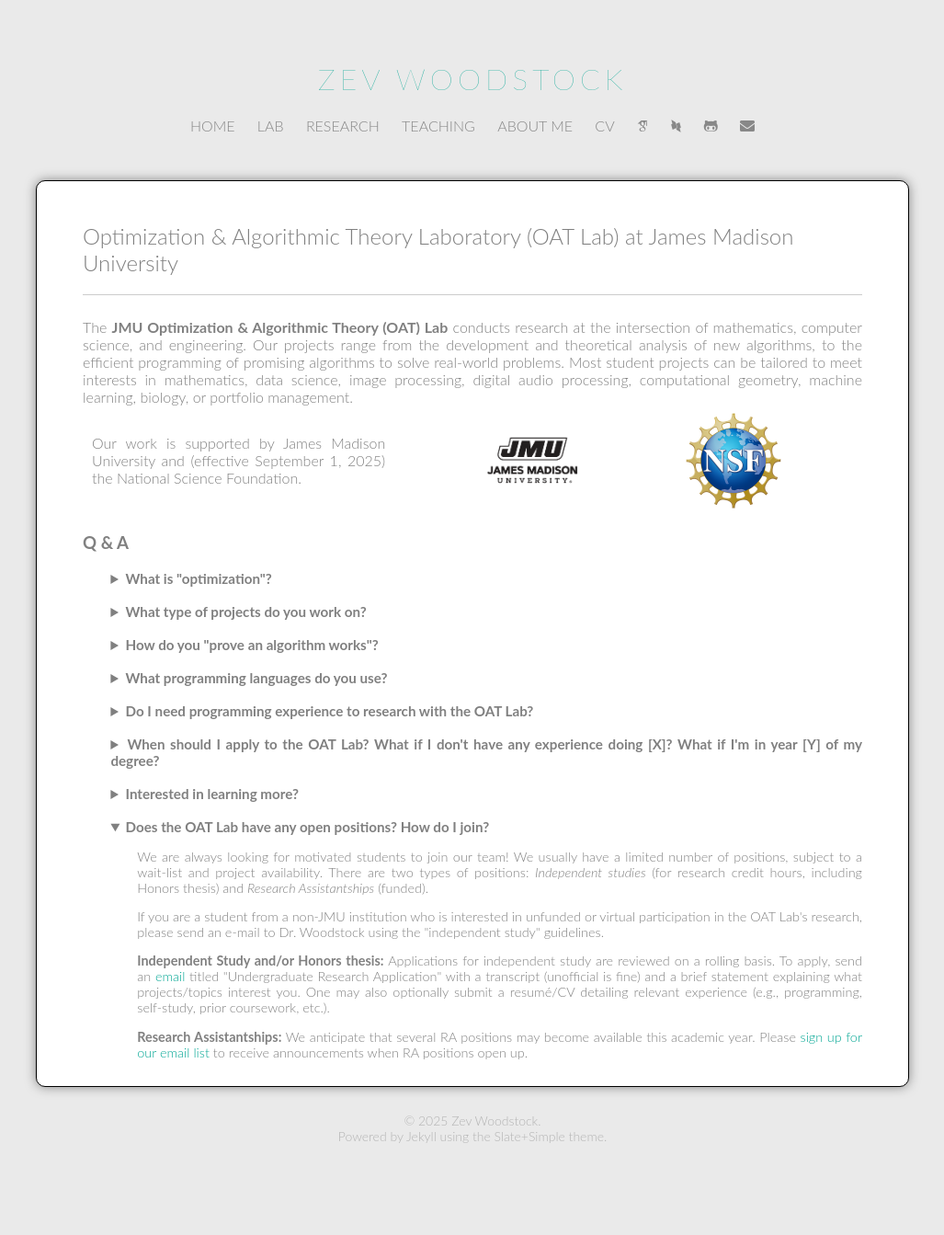
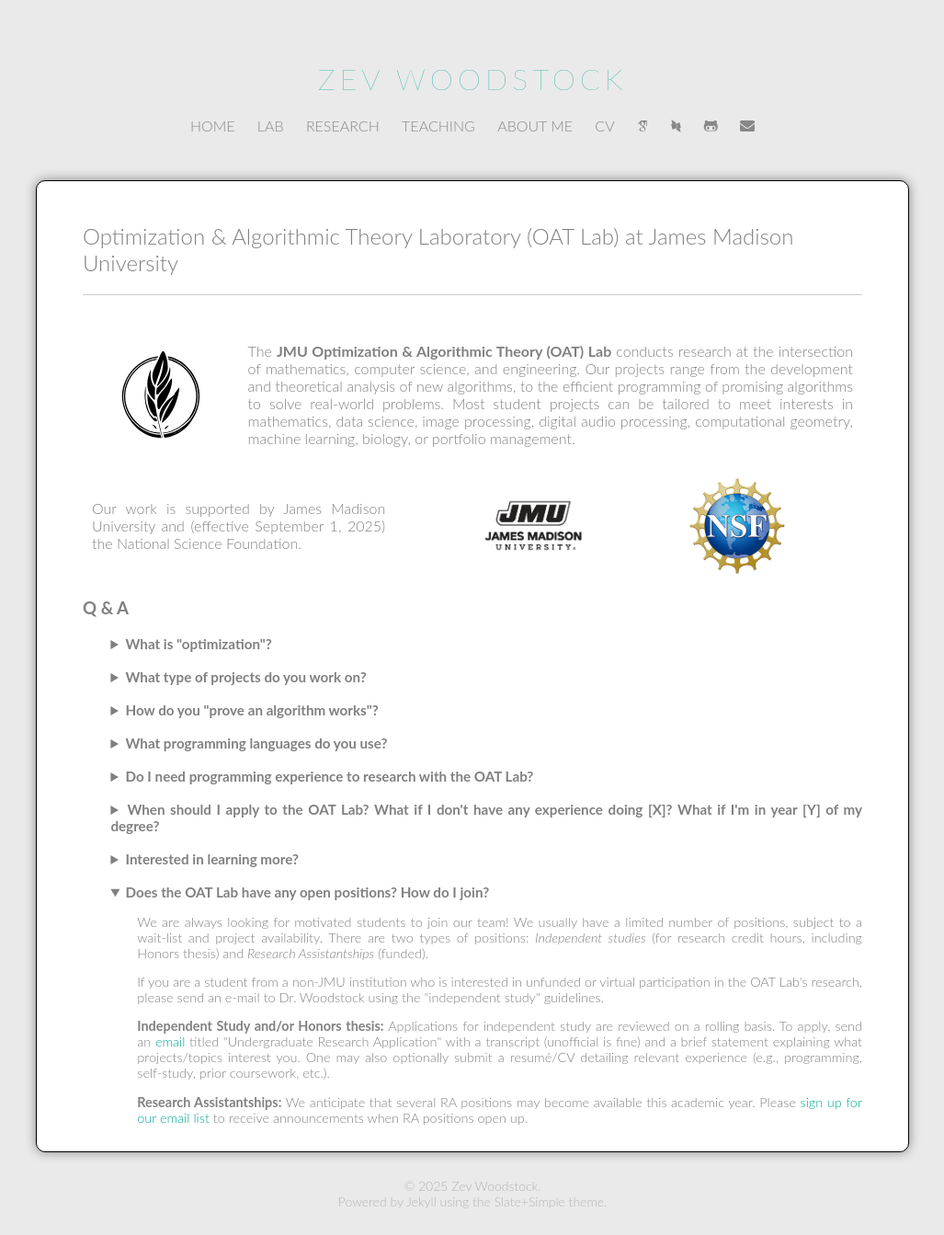
Before and after one commit to zevwoodstock/zevwoodstock.github.io, a Jekyll site: the page built from oatlab/index.html, in a window 1280 px wide. Shown: the whole page at 92% size, without its empty margins (126-1153 px from the left). Built offline with Jekyll 4.4.1, drawn with Linux system fonts in a browser that asks for light colours; some web fonts are replaced; before the commit the page ends 1272 px from its top, so only the background shows below that.

Commit message:
Added logo and (poorly-implemented) SCSS framing for mobile

```diff
--- a/_sass/_main.scss
+++ b/_sass/_main.scss
@@ -236,6 +236,25 @@ b, i, strong, em, blockquote, p, q, span, figure, img, h1, h2, header, input, a
   flex-wrap: wrap;
   gap: 10px;
 }
+
+
+.text-col1 {
+  flex: 0 0 80%;
+  box-sizing: border-box;
+  padding: 10px;
+}
+
+.image-col1 {
+  flex: 0 0 20%;
+  box-sizing: border-box;
+  display: flex;
+  justify-content: space-evenly;
+  align-items: center;
+  flex-wrap: wrap;
+  gap: 10px;
+}
+
+
 
 /* Stack vertically on small screens */
 @media (max-width: 600px) {
--- a/oatlab/index.html
+++ b/oatlab/index.html
@@ -11,16 +11,13 @@ title: OAT Lab @JMU
 <h2 class="entry-title"><a name="blog">Optimization &amp Algorithmic
     Theory Laboratory (OAT Lab) at James Madison University</a></h2>
 <hr>
-<div style="display: flex; justify-content: space-between; align-items: center;">
+<div class="content-row">
 
-<!--
-<div style="display: flex;  flex: 0 0 20%;
-             justify-content: space-evenly; align-items: center;">
-<img src="/media/oat-logo.jpeg" alt="OAT Lab Logo" style="max-width:
+<div class="image-col1">
+<img src="/media/oatlab-bw.svg" alt="OAT Lab Logo" style="max-width:
     100px; height=auto;">
 </div>
--->
-<p style="margin: 0; flex: 0 0 100%;">
+<p class="text-col1">
 The
 <strong>JMU Optimization &amp Algorithmic Theory (OAT) Lab</strong>
 conducts
@@ -40,7 +37,7 @@ James Madison University and (effective
   September 1, 2025) the National Science Foundation.
   </p>
   <div class="image-col">
-    <img src="/media/jmu-logo.png" alt="JMU Logo" style="max-width: 140px; height=auto; object-fit: contain; flex-shrink: 0">
+    <img src="/media/jmu-logo.png" alt="JMU Logo" style="max-width: 150px; height=auto; object-fit: contain; flex-shrink: 0">
     <img src="/media/nsf-logo.png" alt="NSF Logo" style="max-width:
     120px; height=auto; object-fit: contain; flex-shrink: 0">
   </div>
```
Also changed, not shown: media/oatlab-bw.svg (added).
